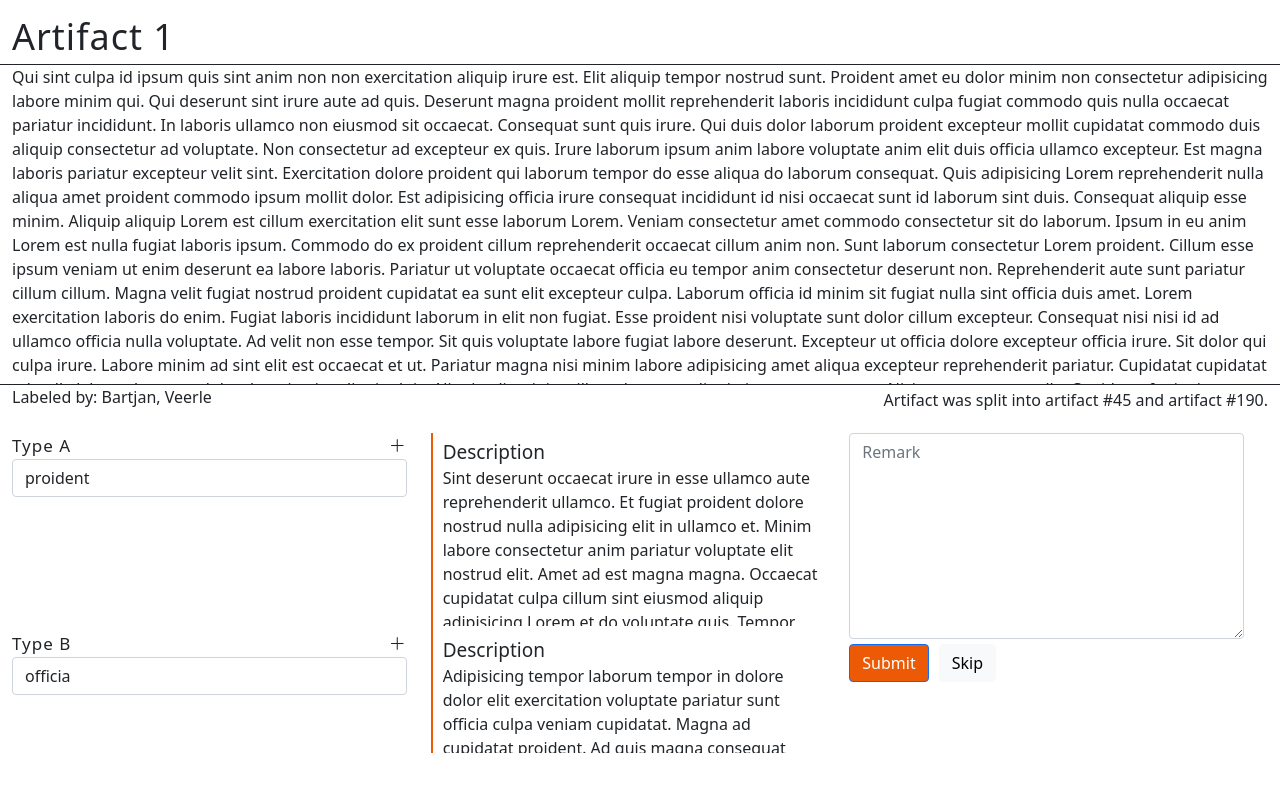
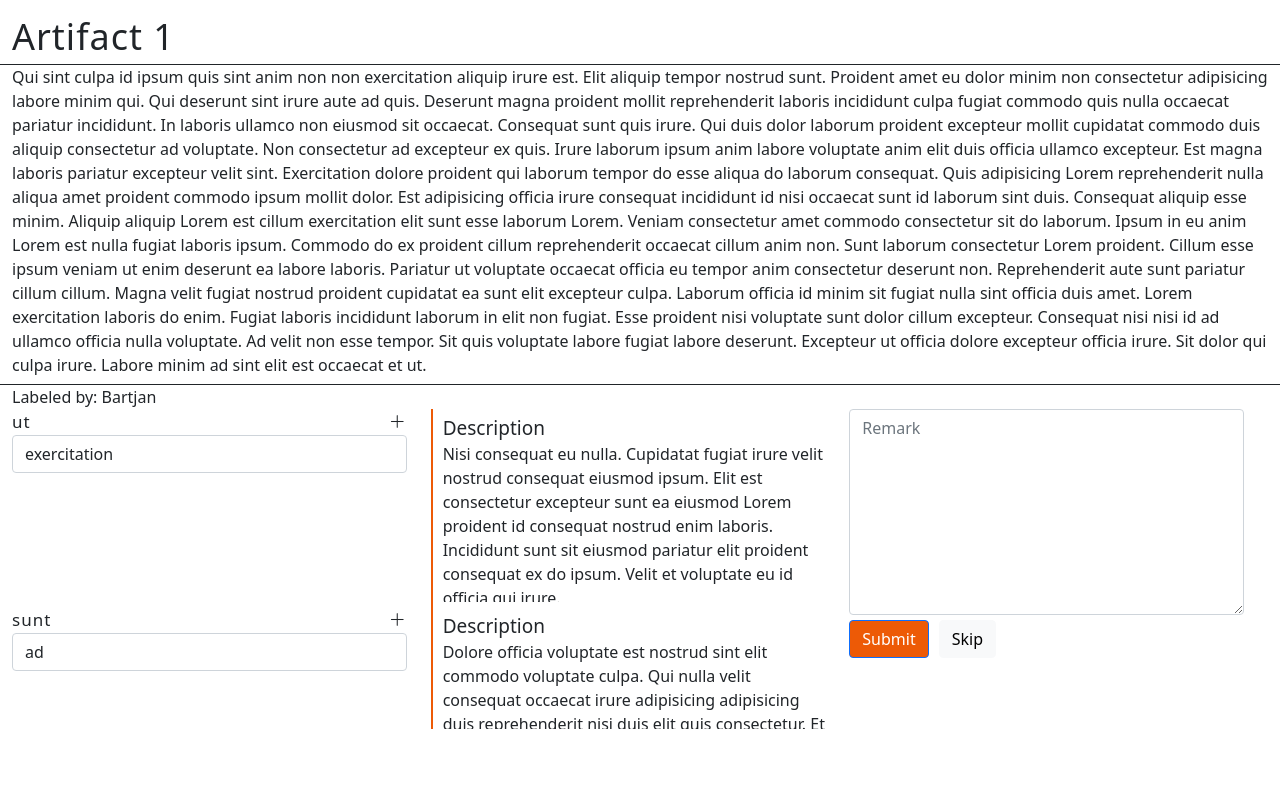
Before and after one commit to muctadir/lama, an Angular app in the folder frontend/: page /labelling-page in a window 1280 px wide. Shown: the top 792 px of the page. Built offline with nearby package versions, Linux system fonts and the light colour scheme.

Commit message:
Restored basic service of labeling page using types and a service

```diff
--- a/frontend/src/app/labelling-page/labelling-page.component.html
+++ b/frontend/src/app/labelling-page/labelling-page.component.html
@@ -1,54 +1,54 @@
 <!-- @author: Bartjan Henkemans & Thea Bradly -->
-<!-- big container -->
+<!-- Main container -->
 <div class="container-fluid min-vh-100 d-flex flex-column" id="body">
     <!-- contains the page title and little buttons -->
     <div class="row" id="pageTitle">
         <!-- title name -->
         <div id="artifactId" class="col-10">
-            Artifact {{ artifactId }}
+            Artifact {{ artifact?.getIdentifier()! }}
         </div>
         <!-- the top buttons -->
         <div  *ngIf="hightlightedText != null " class="col-2">
             <div id="artifactButtons">
                 <!-- calling split and highlight  -->
-                <i (click)="splitArtifact()" class="bi bi-scissors"></i><i (click)="highlightArtifact()" class="bi bi-brush"></i>
+                <i (click)="notImplemented()" class="bi bi-scissors"></i><i (click)="notImplemented()" class="bi bi-brush"></i>
             </div>
         </div>
     </div>
     <div class = "row" >
         <!-- container for artifact itself -->
         <div class = "artifactContainer" id="artifactContainer">
-            <p (mouseup)="selectedText()" (mousedown)="selectedText()">{{ artifact }}</p>
+            <p (mouseup)="selectedText()" (mousedown)="selectedText()">{{ artifact?.getData()! }}</p>
         </div>
 
         <!-- who it is labelled by -->
         <div class="col-6">
             <div>
-                Labeled by: <span *ngFor="let labeler of labelers; let last = last">{{ labeler }}<span *ngIf="!last">, </span></span>
+                Labeled by: <span *ngFor="let labeler of artifact?.getLabelers()!; let last = last">{{ labeler }}<span *ngIf="!last">, </span></span>
             </div>
         </div>
 
         <!-- previous artifacts that it was split from, if any -->
         <div class="col-6" id="names">
-            <p class="float-end">
+            <!-- <p class="float-end">
                 Artifact was split into artifact #45 and artifact #190.
-            </p>
+            </p> -->
         </div>
 
         <!-- lower part of page  -->
         <div class="row">
             <!-- left side its a bit wider so i did sm8-->
             <div class="col-sm-8" id="labelThing">
-                <div *ngFor="let labelType of labelTypes">
+                <div *ngFor="let labelType of labels">
                     <div class="row">
                         <!-- left part of this for the label itself -->
                         <div class="col-6">
                             <div class = "labelTypeTitle">
-                                <span>{{ labelType.labelTypeName }}</span> <span (click)="open()" class="float-end"><i class="bi bi-plus-lg"></i></span>
+                                <span>{{ labelType?.getLabelTypeName()! }}</span> <span (click)="open()" class="float-end"><i class="bi bi-plus-lg"></i></span>
                             </div>
-                            <div class="form-group">
+                            <div>
                                 <select class="form-control" name="labels">
-                                    <option *ngFor="let label of labelType.labels" value="{{ label.labelName }}">{{ label.labelName }}</option>
+                                    <option *ngFor="let label of labelType?.getLabels()!" value="{{ label.getLabelName() }}">{{ label.getLabelName() }}</option>
                                 </select>
                             </div>
                         </div>
@@ -59,7 +59,7 @@
                                     <p>Description</p>
                                 </div>
                                 <div class="descriptionText">
-                                    <p>{{ labelType.labelTypeDescription }}</p>
+                                    <p>{{ labelType?.getLabelTypeDescription() }}</p>
                                 </div>
                             </div>
                         </div>
@@ -69,13 +69,11 @@
 
             <!-- right part for remarks followed by little buttons -->
             <div class="col-sm-4 ">
-                <div class="form-group">
-                    <textarea class="form-control" rows="8" placeholder="Remark" id="remark"></textarea>
-                </div>
-                <!-- both bottom buttons -->
-                <div class="form-group" id="butt">
-                    <button class="btn btn-light float-end" (click)="notImplemented()" style="margin-left:10px;">Skip</button>
-                    <button class="btn btn-primary float-end" (click)="notImplemented()" >Submit</button>
+                <textarea class="form-control" rows="8" placeholder="Remark" id="remark"></textarea>
+            <!-- both bottom buttons -->
+                <div id="butt">
+                    <button class="form-group btn btn-light float-end" (click)="notImplemented()" style="margin-left:10px;">Skip</button>
+                    <button class="form-group btn btn-primary float-end" (click)="notImplemented()" >Submit</button>
                 </div>
             </div>
         </div>
--- a/frontend/src/app/labelling-page/labelling-page.component.ts
+++ b/frontend/src/app/labelling-page/labelling-page.component.ts
@@ -1,83 +1,52 @@
-import { LoremIpsum } from "lorem-ipsum";
 import { Component, OnInit } from '@angular/core';
-import {NgbActiveModal, NgbModal} from '@ng-bootstrap/ng-bootstrap';
-import { LabelFormComponent } from 'app/label-form/label-form.component';
-
-const lorem = new LoremIpsum({
-  sentencesPerParagraph: {
-    max: 8,
-    min: 4
-  },
-  wordsPerSentence: {
-    max: 16,
-    min: 4
-  }
-});
-
-type labelType = {
-  labelTypeName: String,
-  labelTypeDescription: String,
-  labels: Array<label>
-}
-
-type label = {
-  labelName: String,
-  labelDescription: String,
-}
+import { NgbModal} from '@ng-bootstrap/ng-bootstrap';
+import { LabelFormComponent } from '../label-form/label-form.component';
+import { LabelingDataService } from "app/labeling-data.service";
+import { StringArtifact } from 'app/stringartifact';
+import { LabelType } from 'app/label-type';
 
 @Component({
   selector: 'app-labelling-page',
   templateUrl: './labelling-page.component.html',
   styleUrls: ['./labelling-page.component.scss']
 })
-export class LabellingPageComponent implements OnInit {
-  artifactId: Number = 1;
-  labelers: Array<String> = ["Bartjan", "Veerle"]
-  artifact: String = lorem.generateParagraphs(10);
-  labelTypes: Array<labelType> = [
-    {
-      labelTypeName: "Type A",
-      labelTypeDescription: lorem.generateParagraphs(1),
-      labels: [{labelName: lorem.generateWords(1), labelDescription: lorem.generateSentences(5)},
-               {labelName: lorem.generateWords(1), labelDescription: lorem.generateSentences(5)},
-               {labelName: lorem.generateWords(1), labelDescription: lorem.generateSentences(5)},
-               {labelName: lorem.generateWords(1), labelDescription: lorem.generateSentences(5)},]
-    },
-    {
-      labelTypeName: "Type B",
-      labelTypeDescription: lorem.generateParagraphs(1),
-      labels: [{labelName: lorem.generateWords(1), labelDescription: lorem.generateSentences(5)},
-               {labelName: lorem.generateWords(1), labelDescription: lorem.generateSentences(5)},
-               {labelName: lorem.generateWords(1), labelDescription: lorem.generateSentences(5)},
-               {labelName: lorem.generateWords(1), labelDescription: lorem.generateSentences(5)},]
-    },
-  ]
+export class LabellingPageComponent implements OnInit{
 
+  artifact?: StringArtifact;
+  labels?: Array<LabelType>;
   hightlightedText: Selection | null = null;
 
-  notImplemented(){
-    alert("This button is not implemented.");
+  constructor(private modalService: NgbModal,
+    private labelingDataService: LabelingDataService) { }
+
+  ngOnInit(): void {
+    this.getArtifact();
+    this.getLabels();
   }
+
+  getArtifact ():void {
+    this.labelingDataService.getArtifact()
+      .subscribe(artifact => {
+        artifact.addLabeler("Bartjan");
+        this.artifact = artifact;
+      });
+  }
+
+  getLabels (): void {
+    this.labelingDataService.getLabels()
+      .subscribe(labels => this.labels = labels);
+  }
+
 
   selectedText() {
     this.hightlightedText = document.getSelection()
-  }
-
-  splitArtifact(){
-    alert("Wowee, its a split");
-  }
-
-  highlightArtifact(){
-    alert("Gee wizz, you did a highlight");
-  }
-
-  constructor(private modalService: NgbModal) { }
-
-  ngOnInit(): void {
   }
 
   open() {
     const modalRef = this.modalService.open(LabelFormComponent, { size: 'xl'});
   }
 
+  notImplemented(){
+    alert("This button is not implemented.");
+  }
 }
```
